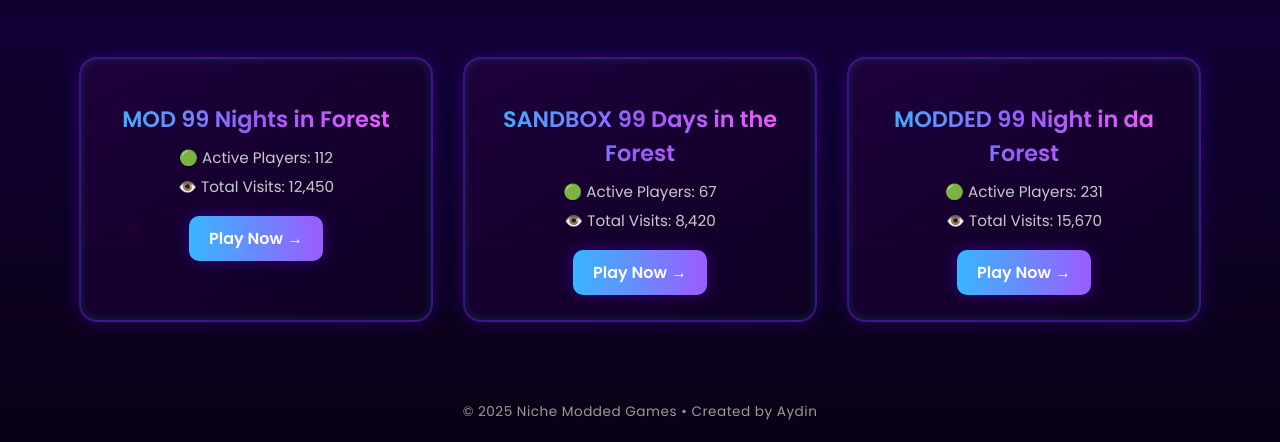
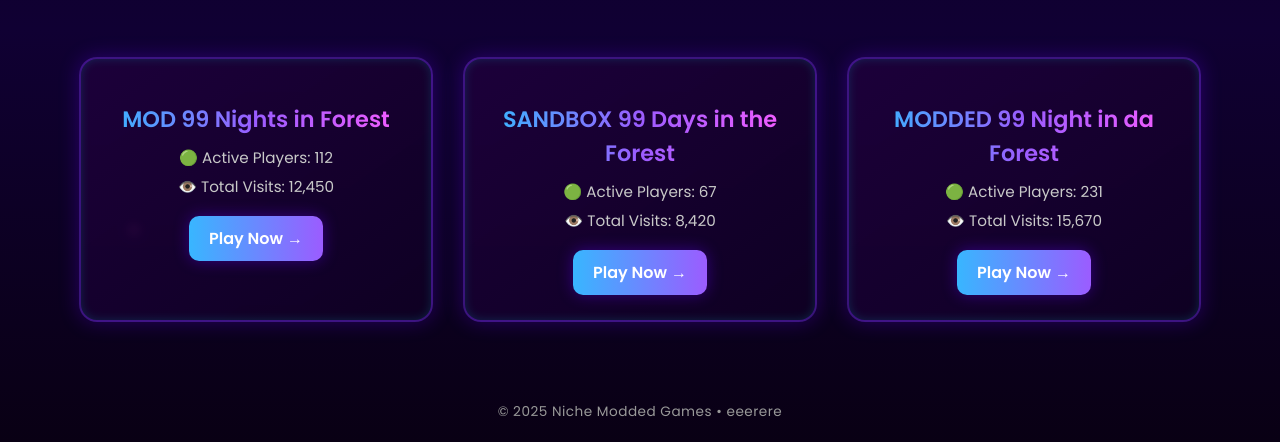
Before and after one commit to Sparky7980/NicheModdedGamesWebsite, a plain HTML site: page index.html in a window 1280 px wide. Shown: the part 384-826 px from the top of the page. Drawn offline with Linux system fonts and the light colour scheme.

Commit message:
Update index.html

```diff
--- a/index.html
+++ b/index.html
@@ -145,7 +145,7 @@
   <section class="games" id="games"></section>
 
   <footer>
-    <p>© 2025 Niche Modded Games • Created by Aydin</p>
+    <p>© 2025 Niche Modded Games • eeerere</p>
   </footer>
 
   <script>
@@ -167,7 +167,7 @@
           container.appendChild(card);
         });
       } catch (err) {
-        console.error('Error loading config.json:', err);
+        console.error('Error w/ loading config.json:', err);
       }
     }
 
```
